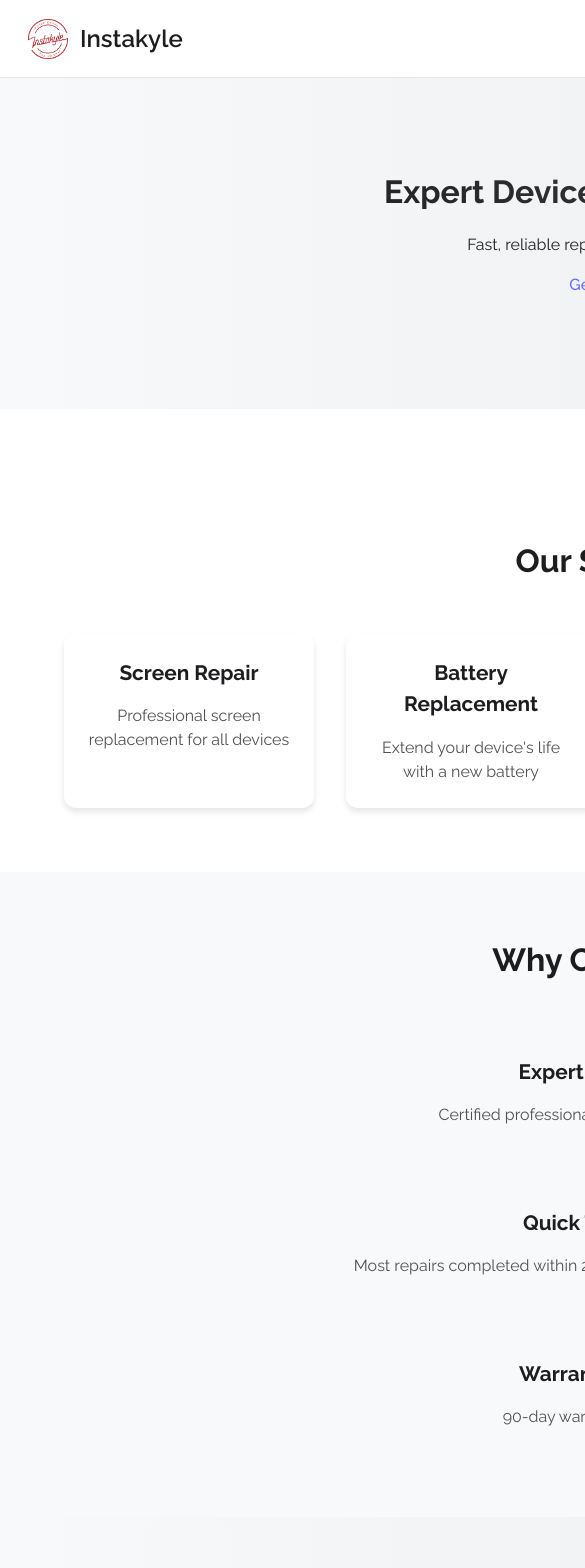
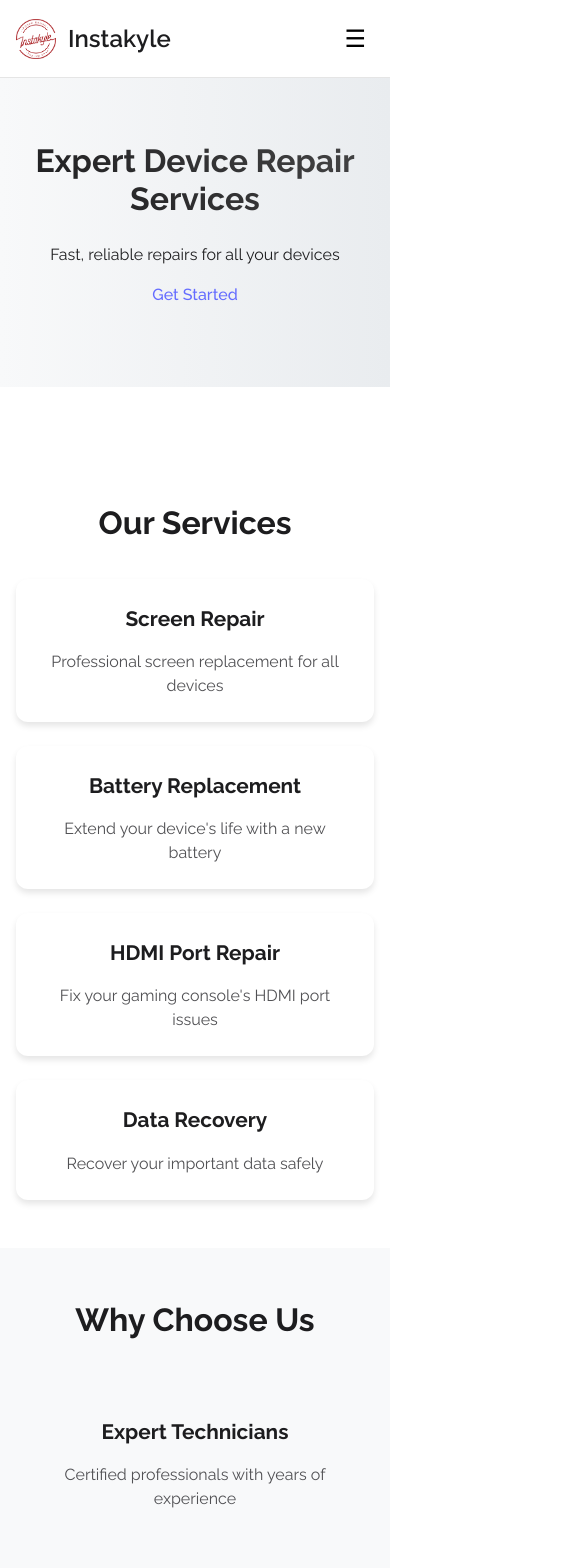
Before and after one commit to kyleplathe/Instakyle-clean, a React (Vite) app: page / in a window 390 px wide. Shown: the top 1568 px of the page, 585 px wide, since content can reach past the window. Built offline with nearby package versions, Linux system fonts and the light colour scheme.

Commit message:
fix: enhance mobile responsiveness for iPhone 14 Pro Max and other devices

```diff
--- a/src/App.css
+++ b/src/App.css
@@ -13,6 +13,7 @@ body {
   color: #1d1d1f;
   -webkit-font-smoothing: antialiased;
   overflow-x: hidden;
+  width: 100%;
 }
 
 .app {
@@ -79,11 +80,13 @@ body {
   padding: 6rem 2rem;
   text-align: center;
   margin-bottom: 4rem;
+  width: 100%;
 }
 
 .hero-content {
   max-width: 800px;
   margin: 0 auto;
+  padding: 0 1rem;
 }
 
 .hero h1 {
@@ -93,12 +96,14 @@ body {
   background: linear-gradient(45deg, #1d1d1f, #434344);
   -webkit-background-clip: text;
   -webkit-text-fill-color: transparent;
+  line-height: 1.2;
 }
 
 .hero-subtitle {
   font-size: 1.5rem;
   color: #515154;
   margin-bottom: 2rem;
+  line-height: 1.4;
 }
 
 /* Services Section */
@@ -106,6 +111,7 @@ body {
   padding: 4rem 2rem;
   background-color: white;
   text-align: center;
+  width: 100%;
 }
 
 .services h2 {
@@ -114,13 +120,13 @@ body {
   font-size: 2.5rem;
 }
 
-.services-grid {
+.service-cards {
   display: grid;
   grid-template-columns: repeat(auto-fit, minmax(250px, 1fr));
   gap: 2rem;
   max-width: 1200px;
   margin: 0 auto;
-  padding: 0 2rem;
+  padding: 0 1rem;
 }
 
 .service-card {
@@ -130,6 +136,7 @@ body {
   box-shadow: 0 4px 6px rgba(0, 0, 0, 0.1);
   transition: transform 0.3s ease;
   text-align: center;
+  width: 100%;
 }
 
 .service-card:hover {
@@ -347,27 +354,17 @@ body {
 
 /* Add these styles at the end of your App.css file */
 
-.service-cards {
-  display: grid;
-  grid-template-columns: repeat(auto-fit, minmax(250px, 1fr));
-  gap: 2rem;
-  max-width: 1200px;
-  margin: 0 auto;
-  padding: 0 2rem;
-}
-
 .image-section {
   padding: 4rem 2rem;
   background-color: white;
   text-align: center;
+  width: 100%;
 }
 
-.image-grid {
-  display: grid;
-  grid-template-columns: repeat(auto-fit, minmax(300px, 1fr));
-  gap: 2rem;
+.image-container {
   max-width: 1200px;
   margin: 0 auto;
+  padding: 0 1rem;
 }
 
 .bottom-image {
@@ -376,6 +373,7 @@ body {
   border-radius: 12px;
   box-shadow: 0 4px 6px rgba(0, 0, 0, 0.1);
   transition: transform 0.3s ease;
+  max-width: 100%;
 }
 
 .bottom-image:hover {
@@ -387,8 +385,8 @@ body {
     padding: 2rem 1rem;
   }
 
-  .image-grid {
-    grid-template-columns: 1fr;
+  .image-container {
+    padding: 0;
   }
 }
 
@@ -642,3 +640,99 @@ body {
     padding: 1.5rem;
   }
 }
+
+/* Mobile Responsive Adjustments */
+@media (max-width: 430px) {
+  .hero {
+    padding: 4rem 1rem;
+  }
+
+  .hero h1 {
+    font-size: 2rem;
+    padding: 0;
+  }
+
+  .hero-subtitle {
+    font-size: 1.1rem;
+    padding: 0;
+  }
+
+  .services {
+    padding: 3rem 1rem;
+  }
+
+  .services h2 {
+    font-size: 2rem;
+    margin-bottom: 2rem;
+  }
+
+  .service-cards {
+    grid-template-columns: 1fr;
+    gap: 1.5rem;
+    padding: 0;
+  }
+
+  .service-card {
+    padding: 1.5rem;
+  }
+
+  .service-card h3 {
+    font-size: 1.3rem;
+  }
+
+  .why-choose-us {
+    padding: 3rem 1rem;
+  }
+
+  .features {
+    grid-template-columns: 1fr;
+    gap: 1.5rem;
+    padding: 0;
+  }
+
+  .feature {
+    padding: 1.5rem;
+  }
+
+  .cta-section {
+    padding: 3rem 1rem;
+  }
+
+  .cta-section h2 {
+    font-size: 1.8rem;
+  }
+
+  .cta-section p {
+    font-size: 1rem;
+  }
+
+  .cta-buttons {
+    padding: 0;
+  }
+
+  .image-section {
+    padding: 3rem 1rem;
+  }
+
+  .image-container {
+    padding: 0;
+  }
+}
+
+/* Additional iPhone-specific adjustments */
+@supports (-webkit-touch-callout: none) {
+  .hero {
+    padding-top: calc(4rem + env(safe-area-inset-top));
+  }
+
+  .nav-content {
+    padding-left: max(1rem, env(safe-area-inset-left));
+    padding-right: max(1rem, env(safe-area-inset-right));
+  }
+
+  .service-card,
+  .feature,
+  .cta-button {
+    -webkit-tap-highlight-color: transparent;
+  }
+}
```
